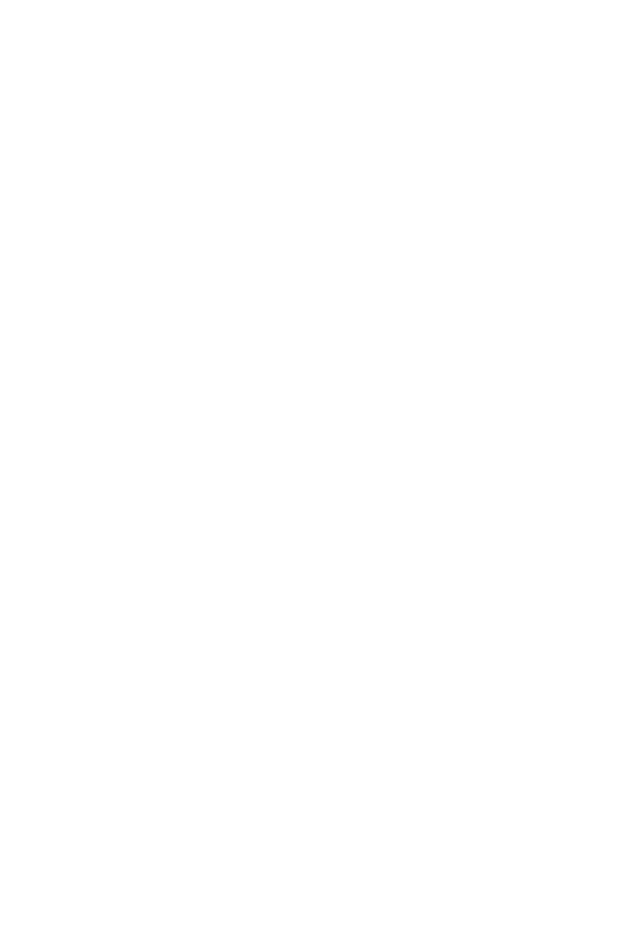
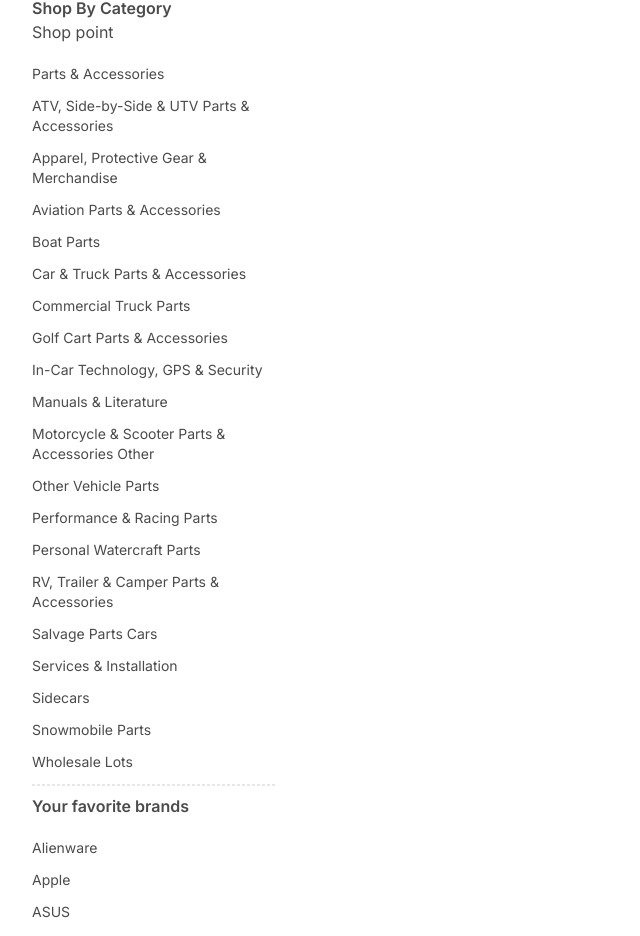
Before and after one commit to programmer-kabir/Shop-Point, a React (Vite) app in the folder Client-Side/: page /products in a window 1280 px wide. Before the commit this address had no page. Shown: the part 152-1088 px from the top of the page, without its empty margins (0-640 px from the left). Before the commit the page ends 800 px from the top, so only its background shows below. Built offline with nearby package versions, Linux system fonts and the light colour scheme.

Commit message:
added sidebar filter design for products

```diff
--- /dev/null
+++ b/Client-Side/src/Pages/ProductPage/ProductPage.jsx
@@ -0,0 +1,25 @@
+import React from "react";
+import Container from "../../components/Container";
+import SplitScreen from "./../../components/layout/SplitScreen";
+import CategoryList from "../../components/specific/CategoryList";
+import BrandListFilter from "../../components/specific/BrandListFilter";
+import InterestList from "../../components/specific/InterestList";
+
+const ProductPage = () => {
+  return (
+    <Container>
+      <SplitScreen leftWidthClass="w-1/4" rightWidthClass="w-3/4">
+        <div>
+          <CategoryList />
+          <hr className="border border-dashed" />
+          <BrandListFilter />
+          <hr className="border border-dashed" />
+          <InterestList />
+        </div>
+        <div></div>
+      </SplitScreen>
+    </Container>
+  );
+};
+
+export default ProductPage;
--- a/Client-Side/src/Routes/Routes.jsx
+++ b/Client-Side/src/Routes/Routes.jsx
@@ -1,6 +1,7 @@
 import { createBrowserRouter } from "react-router-dom";
 import HomePage from "../Pages/HomePage/HomePage";
 import MainLayout from "../MainLayout/MainLayout";
+import ProductPage from "../Pages/ProductPage/ProductPage";
 const routes = createBrowserRouter([
   {
     path: "/",
@@ -10,6 +11,10 @@
         path: "/",
         element: <HomePage />,
       },
+      {
+        path: "/products",
+        element: <ProductPage />,
+      },
     ],
   },
 ]);
--- /dev/null
+++ b/Client-Side/src/components/layout/SplitScreen.jsx
@@ -0,0 +1,18 @@
+import React from "react";
+
+const SplitScreen = ({
+  children,
+  leftWidthClass = "w-1/2",
+  rightWidthClass = "w-1/2",
+}) => {
+  const [categoryList, right] = children;
+  console.log(children);
+  return (
+    <div className="flex">
+      <div className={`hidden sm:block ${leftWidthClass}`}>{categoryList}</div>
+      <div className={`w-full sm:${rightWidthClass}`}>{right}</div>
+    </div>
+  );
+};
+
+export default SplitScreen;
--- /dev/null
+++ b/Client-Side/src/components/specific/BrandListFilter.jsx
@@ -0,0 +1,43 @@
+import React from "react";
+import { Link } from "react-router-dom";
+
+const brands = [
+  "Alienware",
+  "Apple",
+  "ASUS",
+  "Beats by Dr. Dre",
+  "Bose",
+  "Canon",
+  "Dell",
+  "DJI",
+  "Google",
+  "GoPro",
+  "HP",
+  "Lenovo",
+  "LG",
+  "Microsoft",
+  "Nest",
+  "Nikon",
+  "Samsung",
+  "Sonos",
+  "Sony",
+];
+
+const BrandListFilter = () => {
+  return (
+    <div className="my-2 text-[#4B4B4B]">
+      <div className="mb-4">
+        <h3 className="font-semibold ">Your favorite brands</h3>
+      </div>
+      <div className="text-sm">
+        {brands.map((brand, index) => (
+          <Link className="block py-1 my-1 font-normal" key={index}>
+            {brand}
+          </Link>
+        ))}
+      </div>
+    </div>
+  );
+};
+
+export default BrandListFilter;
--- /dev/null
+++ b/Client-Side/src/components/specific/CategoryList.jsx
@@ -0,0 +1,45 @@
+import React from "react";
+import { Link } from "react-router-dom";
+
+const categories = [
+  "Parts & Accessories",
+  "ATV, Side-by-Side & UTV Parts & Accessories",
+  "Apparel, Protective Gear & Merchandise",
+  "Aviation Parts & Accessories",
+  "Boat Parts",
+  "Car & Truck Parts & Accessories",
+  "Commercial Truck Parts",
+  "Golf Cart Parts & Accessories",
+  "In-Car Technology, GPS & Security",
+  "Manuals & Literature",
+  "Motorcycle & Scooter Parts & Accessories Other",
+  "Other Vehicle Parts",
+  "Performance & Racing Parts",
+  "Personal Watercraft Parts",
+  "RV, Trailer & Camper Parts & Accessories",
+  "Salvage Parts Cars",
+  "Services & Installation",
+  "Sidecars",
+  "Snowmobile Parts",
+  "Wholesale Lots",
+];
+
+const CategoryList = () => {
+  return (
+    <div className="my-2 text-[#4B4B4B]">
+      <div className="mb-4">
+        <h3 className="font-semibold ">Shop By Category</h3>
+        <p className="font-normal">Shop point</p>
+      </div>
+      <div className="text-sm">
+        {categories.map((category, index) => (
+          <Link className="block py-1 my-1 font-normal" key={index}>
+            {category}
+          </Link>
+        ))}
+      </div>
+    </div>
+  );
+};
+
+export default CategoryList;
--- /dev/null
+++ b/Client-Side/src/components/specific/InterestList.jsx
@@ -0,0 +1,31 @@
+import React from "react";
+import { Link } from "react-router-dom";
+
+const interests = [
+  "Gadgets",
+  "Hi End Audio",
+  "Home Theater",
+  "PC Gaming",
+  "Photography",
+  "Robotics and Drones",
+  "Smart Home",
+  "Virtual Reality",
+];
+const InterestList = () => {
+  return (
+    <div className="my-2 text-[#4B4B4B]">
+      <div className="mb-4">
+        <h3 className="font-semibold ">Shop By Interest</h3>
+      </div>
+      <div className="text-sm">
+        {interests.map((interest, index) => (
+          <Link className="block py-1 my-1 font-normal" key={index}>
+            {interest}
+          </Link>
+        ))}
+      </div>
+    </div>
+  );
+};
+
+export default InterestList;
--- /dev/null
+++ b/Client-Side/src/components/specific/SpecialCategoryCard.jsx
@@ -0,0 +1,14 @@
+import React from "react";
+
+const SpecialCategoryCard = () => {
+  return (
+    <div>
+      <h3>smartphones & smartwatches</h3>
+      <div>
+        <img src="" alt="" />
+      </div>
+    </div>
+  );
+};
+
+export default SpecialCategoryCard;
```
Also changed, not shown: Client-Side/public/images/banner.png (added), Client-Side/public/images/special-deal.jpg (added).
